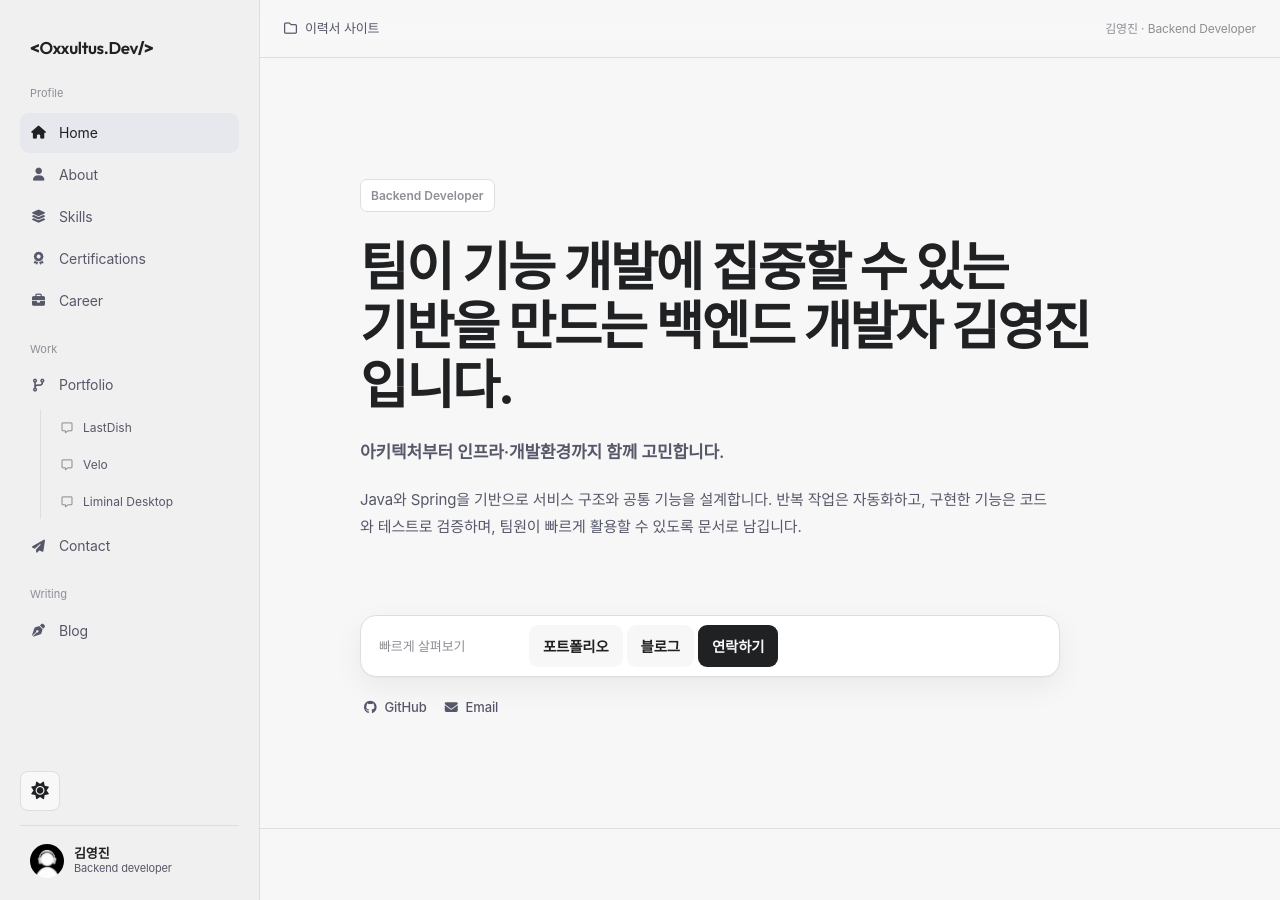
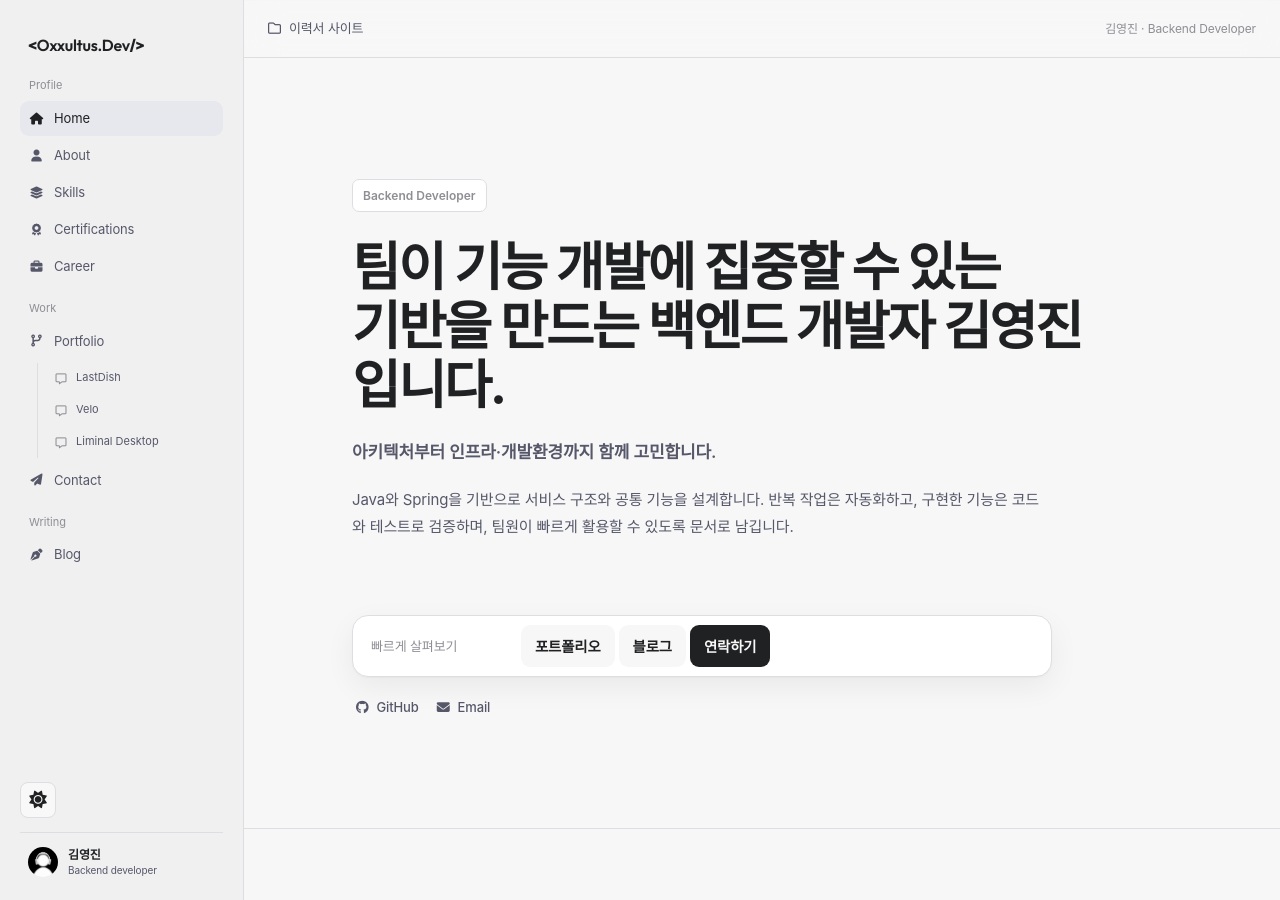
Before and after one commit to oxxultus/resume, a Jekyll site: the page index.html, which Jekyll copies as it is, in a window 1280 px wide and 900 px high. Built offline with Jekyll 4.4.1, drawn with Linux system fonts in a browser that asks for light colours.

Commit message:
fix: refine Codex layout and hover states

```diff
--- a/index.html
+++ b/index.html
@@ -13,7 +13,7 @@
     <!-- Font Awesome Icons -->
     <link rel="stylesheet" href="https://cdnjs.cloudflare.com/ajax/libs/font-awesome/6.4.0/css/all.min.css">
     <!-- Main Style Sheet -->
-    <link rel="stylesheet" href="style.css?v=20260907-1">
+    <link rel="stylesheet" href="style.css?v=20260907-2">
 </head>
 <body class="light-theme">
     <!-- Scroll Progress Indicator -->
--- a/style.css
+++ b/style.css
@@ -2433,23 +2433,31 @@ footer { border-top: 1px solid var(--border-color); }
    GPT workspace layout — reversible rebuild on codex/gpt-layout-redesign
    ========================================================================== */
 :root {
-    --sidebar-width: 260px;
+    --sidebar-width: 244px;
     --workspace-bar-height: 58px;
     --reading-width: 900px;
 }
 
+html { scroll-padding-top: calc(var(--workspace-bar-height) + 24px); }
 body { padding-left: var(--sidebar-width); }
 header { width: var(--sidebar-width); }
-.header-container { padding: 22px 14px 18px; }
-.logo { padding: 6px 10px 24px; }
+.header-container { padding: 16px 12px 14px; }
+.logo { padding: 5px 8px 18px; font-size: 16px; }
 .nav-menu { flex: 1; min-height: 0; gap: 2px; overflow-y: auto; scrollbar-width: thin; scrollbar-color: color-mix(in srgb, var(--text-muted) 35%, transparent) transparent; }
 .nav-menu { scrollbar-width: none; }
 .nav-menu::-webkit-scrollbar { display: none; }
-.nav-group-label { padding: 18px 10px 5px; font-size: 11px; }
-.nav-link { min-height: 40px; padding: 8px 10px; border-radius: 8px; }
+.nav-group-label { padding: 14px 9px 4px; font-size: 11px; }
+.nav-group-label:first-child { padding: 0 9px 5px; }
+.nav-link { min-height: 35px; gap: 10px; padding: 6px 9px; border-radius: 8px; font-size: 13px; }
+.nav-link i { width: 15px; font-size: 12px; }
 .nav-link.active { background: color-mix(in srgb, var(--text-primary) 7%, transparent); color: var(--text-primary); }
-.header-actions { display: grid; grid-template-columns: 40px 1fr; }
+.header-actions { display: grid; grid-template-columns: 36px 1fr; margin-top: 10px; }
 #theme-toggle { grid-column: 1; }
+#theme-toggle { width: 36px; height: 36px; border-radius: 8px; }
+.sidebar-profile { min-height: 46px; margin-top: 10px; padding: 13px 8px 0; }
+.sidebar-profile img { flex-basis: 30px; width: 30px; height: 30px; }
+.sidebar-profile strong { font-size: 12px; }
+.sidebar-profile span { font-size: 10px; }
 
 .workspace-topbar {
     position: fixed;
@@ -2471,7 +2479,7 @@ header { width: var(--sidebar-width); }
 .workspace-context { color: var(--text-muted); font-size: 12px; }
 
 .container { width: min(100%, var(--reading-width)); max-width: var(--reading-width); padding-inline: 40px; }
-section { padding: 88px 0; }
+section { padding: 88px 0; scroll-margin-top: calc(var(--workspace-bar-height) + 24px); }
 section + section { border-top: 1px solid var(--border-color); }
 
 .hero-section {
@@ -2572,8 +2580,11 @@ section + section { border-top: 1px solid var(--border-color); }
 .stat-number { font-size: 26px; }
 .stat-label { margin-top: 4px; font-size: 11px; }
 
-.skills-grid { display: grid; grid-template-columns: 1fr 1fr; gap: 0 32px; }
+.skills-grid { display: grid; grid-template-columns: 1fr 1fr; grid-auto-rows: auto; align-items: start; gap: 0 32px; }
 .skills-category {
+    min-height: 0;
+    height: auto;
+    align-self: start;
     padding: 24px 0;
     border: 0;
     border-top: 1px solid var(--border-color);
@@ -2582,7 +2593,7 @@ section + section { border-top: 1px solid var(--border-color); }
     box-shadow: none;
 }
 .skills-category h3 { margin-bottom: 16px; font-size: 14px; }
-.skill-badges-container { gap: 7px; }
+.skill-badges-container { align-content: start; gap: 7px; }
 .badge-item {
     min-height: 38px;
     padding: 7px 10px;
@@ -2640,7 +2651,7 @@ section + section { border-top: 1px solid var(--border-color); }
 footer { padding: 28px 0 38px; border-top: 1px solid var(--border-color); }
 
 @media (max-width: 980px) {
-    :root { --sidebar-width: 232px; }
+    :root { --sidebar-width: 224px; }
     .container { padding-inline: 32px; }
     .project-card { grid-template-columns: 230px minmax(0, 1fr); }
     .contact-grid { gap: 34px; }
@@ -2651,6 +2662,8 @@ footer { padding: 28px 0 38px; border-top: 1px solid var(--border-color); }
     body { padding-left: 0; padding-top: 68px; }
     header { width: 100%; height: 68px; }
     .workspace-topbar { top: 68px; left: 0; padding-inline: 18px; }
+    html { scroll-padding-top: calc(68px + var(--workspace-bar-height) + 18px); }
+    section { scroll-margin-top: calc(68px + var(--workspace-bar-height) + 18px); }
     .workspace-context { display: none !important; }
     .hero-section { min-height: auto; padding-top: calc(var(--workspace-bar-height) + 72px); }
     .skills-grid { grid-template-columns: 1fr; }
@@ -2675,20 +2688,20 @@ footer { padding: 28px 0 38px; border-top: 1px solid var(--border-color); }
 @media print { .workspace-topbar { display: none !important; } }
 
 /* Project conversations */
-.sidebar-project-nav { display: grid; gap: 2px; margin: 3px 0 5px 20px; padding-left: 10px; border-left: 1px solid var(--border-color); }
+.sidebar-project-nav { display: grid; gap: 1px; margin: 2px 0 3px 17px; padding-left: 8px; border-left: 1px solid var(--border-color); }
 .sidebar-project-item {
     width: 100%;
-    min-height: 35px;
-    display: flex;
-    align-items: center;
-    gap: 9px;
-    padding: 7px 9px;
+    min-height: 31px;
+    display: flex;
+    align-items: center;
+    gap: 8px;
+    padding: 5px 8px;
     border: 0;
     border-radius: 7px;
     background: transparent;
     color: var(--text-secondary);
     font: inherit;
-    font-size: 12px;
+    font-size: 11px;
     text-align: left;
     cursor: pointer;
 }
@@ -2853,3 +2866,44 @@ body.project-chat-open > #back-to-top { display: none !important; }
 }
 
 @media print { #project-chat, .sidebar-project-nav { display: none !important; } }
+
+/* Quiet hover language: no jumping, glowing, or structural-card recoloring. */
+.btn:hover,
+.btn-primary:hover,
+.btn-secondary:hover,
+.badge-item:hover,
+#back-to-top:hover,
+.close-modal:hover,
+.modal-github-link:hover {
+    transform: none;
+    box-shadow: none;
+}
+
+.about-card:hover,
+.skills-category:hover,
+.certification-panel:hover,
+.contact-info:hover,
+.contact-form-container:hover {
+    border-color: var(--border-color);
+    background: transparent;
+    box-shadow: none;
+}
+
+.light-theme :is(.about-card, .skills-category, .certification-panel, .contact-info, .contact-form-container),
+.dark-theme :is(.about-card, .skills-category, .certification-panel, .contact-info, .contact-form-container),
+.light-theme :is(.about-card, .skills-category, .certification-panel, .contact-info, .contact-form-container):hover,
+.dark-theme :is(.about-card, .skills-category, .certification-panel, .contact-info, .contact-form-container):hover {
+    background: transparent;
+    box-shadow: none;
+}
+
+.badge-item:hover {
+    border-color: var(--border-hover);
+    background: color-mix(in srgb, var(--text-primary) 4%, var(--bg-card));
+}
+
+.project-card:hover { transform: none; }
+.project-card:hover .project-tech-stack span {
+    background: var(--bg-badge);
+    color: var(--text-secondary);
+}
```
